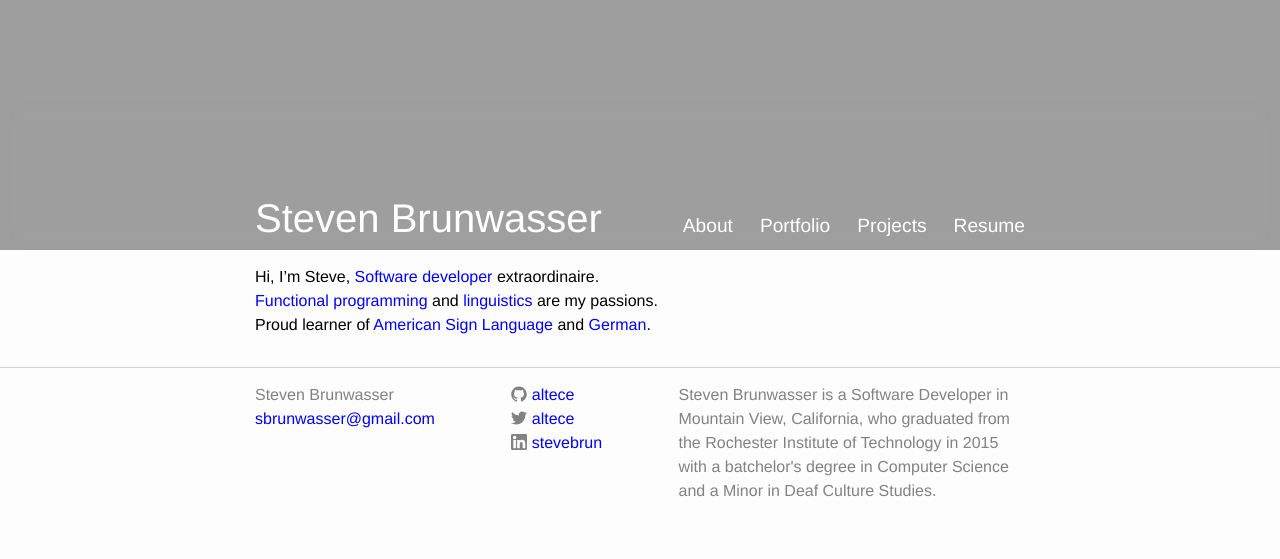
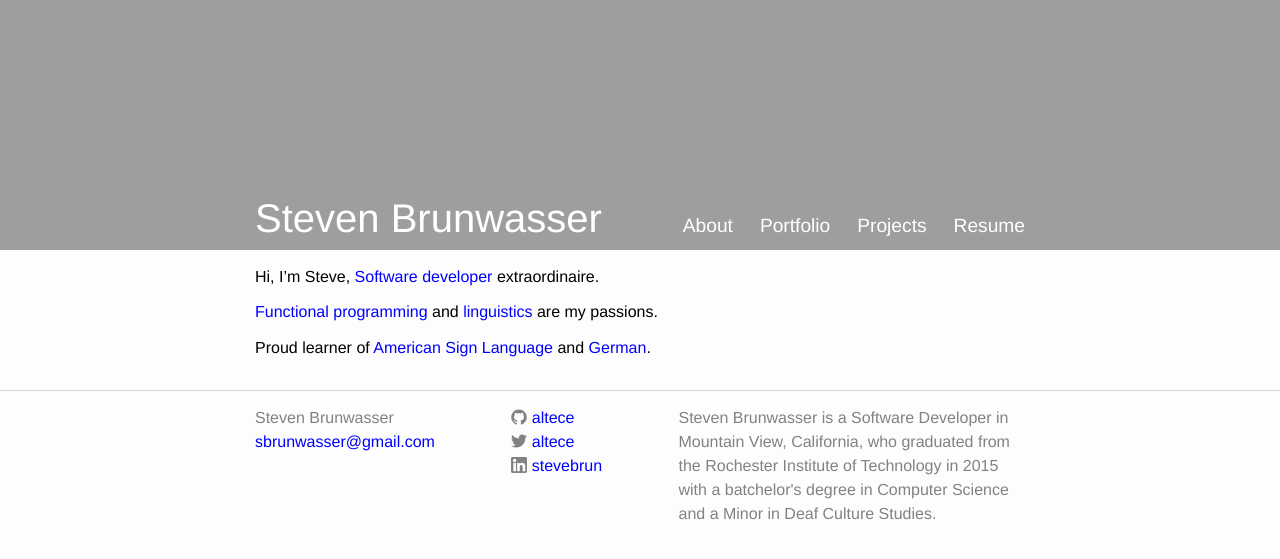
Before and after one commit to libsteve/altece.github.io, a Jekyll site: the page built from index.md, in a window 1280 px wide. Shown: the top 559 px of the page. Built offline with Jekyll 4.4.1, drawn with Linux system fonts in a browser that asks for light colours.

Commit message:
Added spacing after paragraphs

```diff
--- a/style/text.css
+++ b/style/text.css
@@ -68,7 +68,10 @@ header > h6 { font-size: 1em   ; }
 article { margin-bottom: var(--extra-space); }
 
 p {
-    display: block; margin: 0; padding: 0;
+    display: block;
+    margin: 0;
+    margin-bottom: var(--less-space);
+    padding: 0;
     border-style: none;
 
     font-size: inherit;
```
